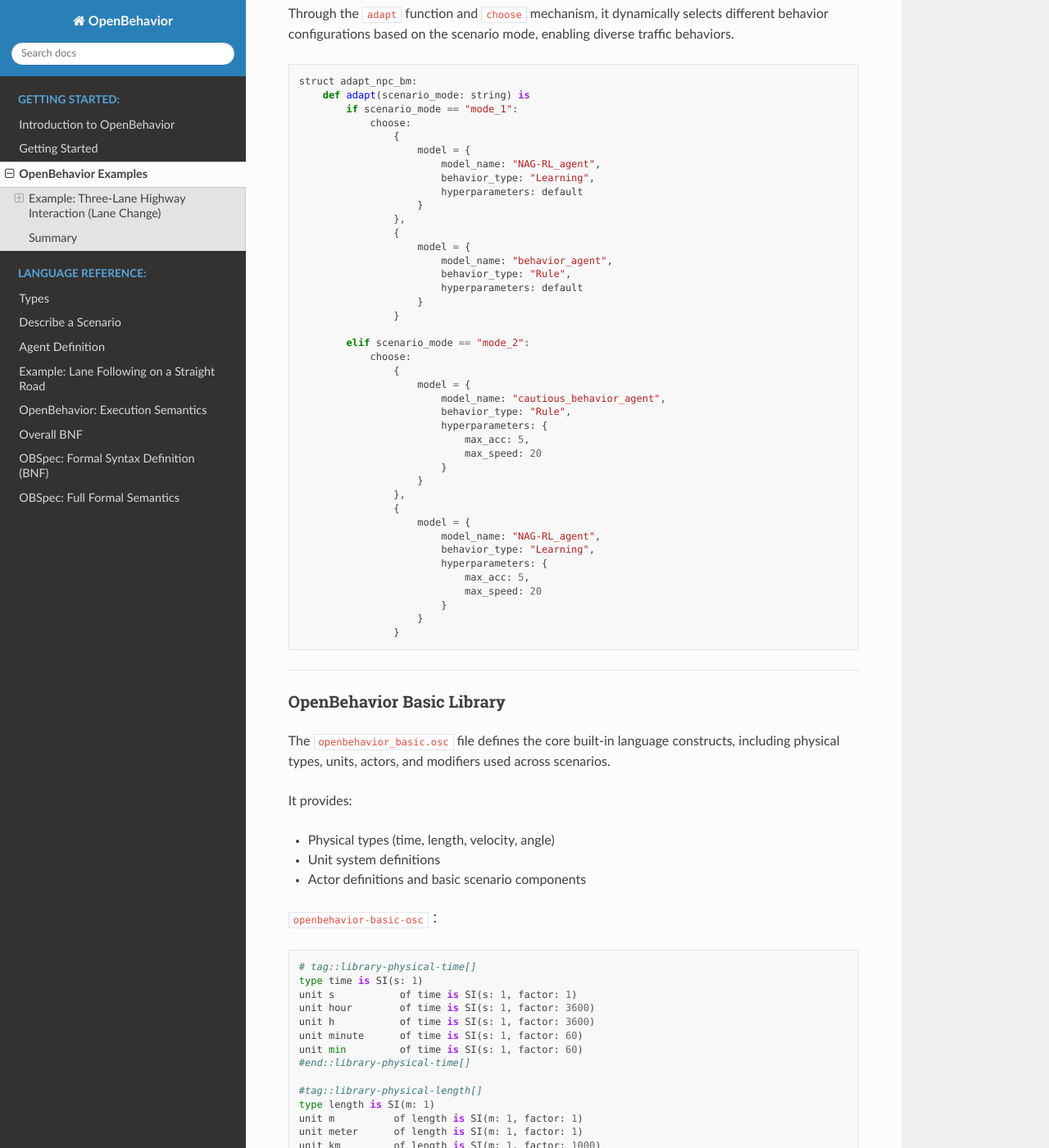
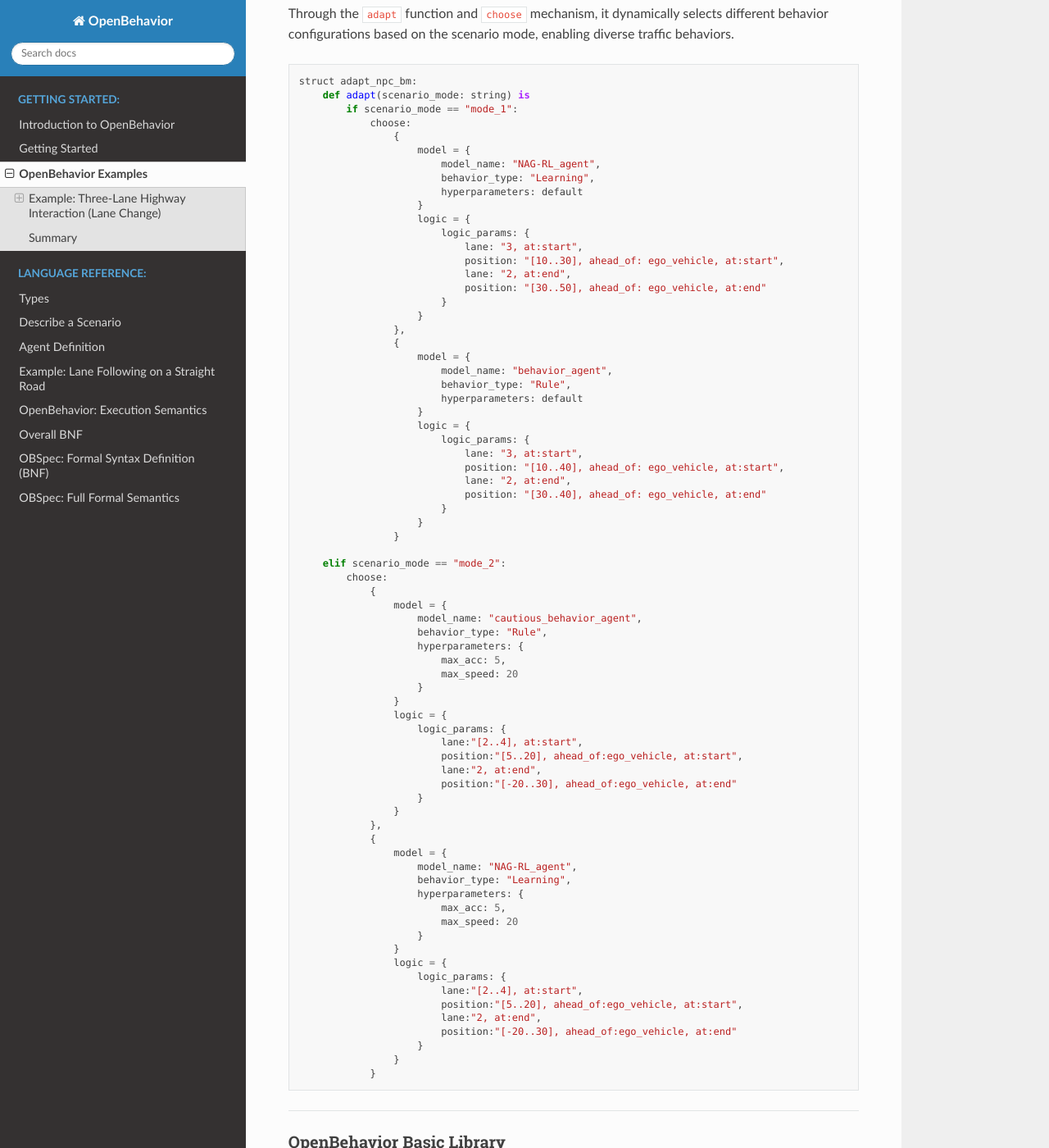
Before and after one commit to Sunshinesheep/OpenBehavior-doc, a Sphinx documentation site: the page built from docs/source/OpenBehavior_example_highway_lane_change.md, in a window 1280 px wide and 1400 px high, scrolled down 1985 px. Shown: the whole window at 82% size. Built offline with Sphinx 7.4.7 and the Read the Docs theme 3.1.0, drawn with Linux system fonts in a browser that asks for light colours; some of the changed text lies outside the part shown.

Commit message:
Update OpenBehavior_example_highway_lane_change.md

````diff
--- a/docs/source/OpenBehavior_example_highway_lane_change.md
+++ b/docs/source/OpenBehavior_example_highway_lane_change.md
@@ -39,13 +39,13 @@ scenario top:
     npc2: TT
     npc3: A2
 
-    # Batch bind behavioral configurations to Npc2 and Npc3
+    # Batch Bind behavioral configurations to Npc2 and Npc3
     adaptive_targets: list of string = [npc2, npc3]
     user_adaptive_npc_bm : string = adapt_npc_bm.adapt(scenario_mode: "mode_1")
     auto_orchestrates_behavior(user_adaptive_npc_bm, adaptive_targets)
 
     do parallel:
-        # Ego Vehicle: Lane 1 → Lane 2
+        # Ego Vehicle: Lane 1 -> Lane 2
         ego_vehicle.drive(path) with:
             set_behavior_model(behavior_type: Learning, model: Apollo, hyperparameters: default)
             set_behavior_logic(
@@ -53,7 +53,7 @@ scenario top:
                 lane: "2, at:end", position: "260, at:end"
             )
 
-        # Npc1: Multi-stage interaction
+        # Npc1: Initial Drive -> Lane Change -> Interaction
         serial:
             start: npc1.drive(path) with:
                 set_behavior_model(behavior_type: Learning, model: NAG-RL_agent)
@@ -77,7 +77,7 @@ The `adaptive.osc` file defines a reusable behavior library.
 
 Through the `adapt` function and `choose` mechanism, it dynamically selects different behavior configurations based on the scenario mode, enabling diverse traffic behaviors.
 
-```python
+```
 struct adapt_npc_bm:
     def adapt(scenario_mode: string) is
         if scenario_mode == "mode_1":
@@ -88,6 +88,14 @@ struct adapt_npc_bm:
                         behavior_type: "Learning",
                         hyperparameters: default
                     }
+                    logic = {
+                        logic_params: {
+                            lane: "3, at:start",
+                            position: "[10..30], ahead_of: ego_vehicle, at:start",
+                            lane: "2, at:end",
+                            position: "[30..50], ahead_of: ego_vehicle, at:end"
+                        }
+                    }
                 },
                 {
                     model = {
@@ -95,31 +103,56 @@ struct adapt_npc_bm:
                         behavior_type: "Rule",
                         hyperparameters: default
                     }
-                }
-
-        elif scenario_mode == "mode_2":
-            choose:
-                {
-                    model = {
-                        model_name: "cautious_behavior_agent",
-                        behavior_type: "Rule",
-                        hyperparameters: {
-                            max_acc: 5,
-                            max_speed: 20
-                        }
-                    }
-                },
-                {
-                    model = {
-                        model_name: "NAG-RL_agent",
-                        behavior_type: "Learning",
-                        hyperparameters: {
-                            max_acc: 5,
-                            max_speed: 20
+                    logic = {
+                        logic_params: {
+                            lane: "3, at:start",
+                            position: "[10..40], ahead_of: ego_vehicle, at:start",
+                            lane: "2, at:end",
+                            position: "[30..40], ahead_of: ego_vehicle, at:end"
                         }
                     }
                 }
+
+    elif scenario_mode == "mode_2":
+        choose:
+            {
+                model = {
+                    model_name: "cautious_behavior_agent",
+                    behavior_type: "Rule",
+                    hyperparameters: {
+                        max_acc: 5,
+                        max_speed: 20
+                    }
+                }
+                logic = {
+                    logic_params: {
+                        lane:"[2..4], at:start",
+                        position:"[5..20], ahead_of:ego_vehicle, at:start",
+                        lane:"2, at:end",
+                        position:"[-20..30], ahead_of:ego_vehicle, at:end"
+                    }
+                }
+            },
+            {
+                model = {
+                    model_name: "NAG-RL_agent",
+                    behavior_type: "Learning",
+                    hyperparameters: {
+                        max_acc: 5,
+                        max_speed: 20
+                    }
+                }
+                logic = {
+                    logic_params: {
+                        lane:"[2..4], at:start",
+                        position:"[5..20], ahead_of:ego_vehicle, at:start",
+                        lane:"2, at:end",
+                        position:"[-20..30], ahead_of:ego_vehicle, at:end"
+                    }
+                }
+            }
 ```
+
 
 ---
 
@@ -128,9 +161,6 @@ struct adapt_npc_bm:
 The `openbehavior_basic.osc` file defines the core built-in language constructs, including physical types, units, actors, and modifiers used across scenarios.
 
 It provides:
-
-- Physical types (time, length, velocity, angle)
-- Unit system definitions
 - Actor definitions and basic scenario components
 
 `openbehavior-basic-osc`：
````
Also changed, not shown: other parts of docs/source/OpenBehavior_example_highway_lane_change.md (+1 -1 lines).
